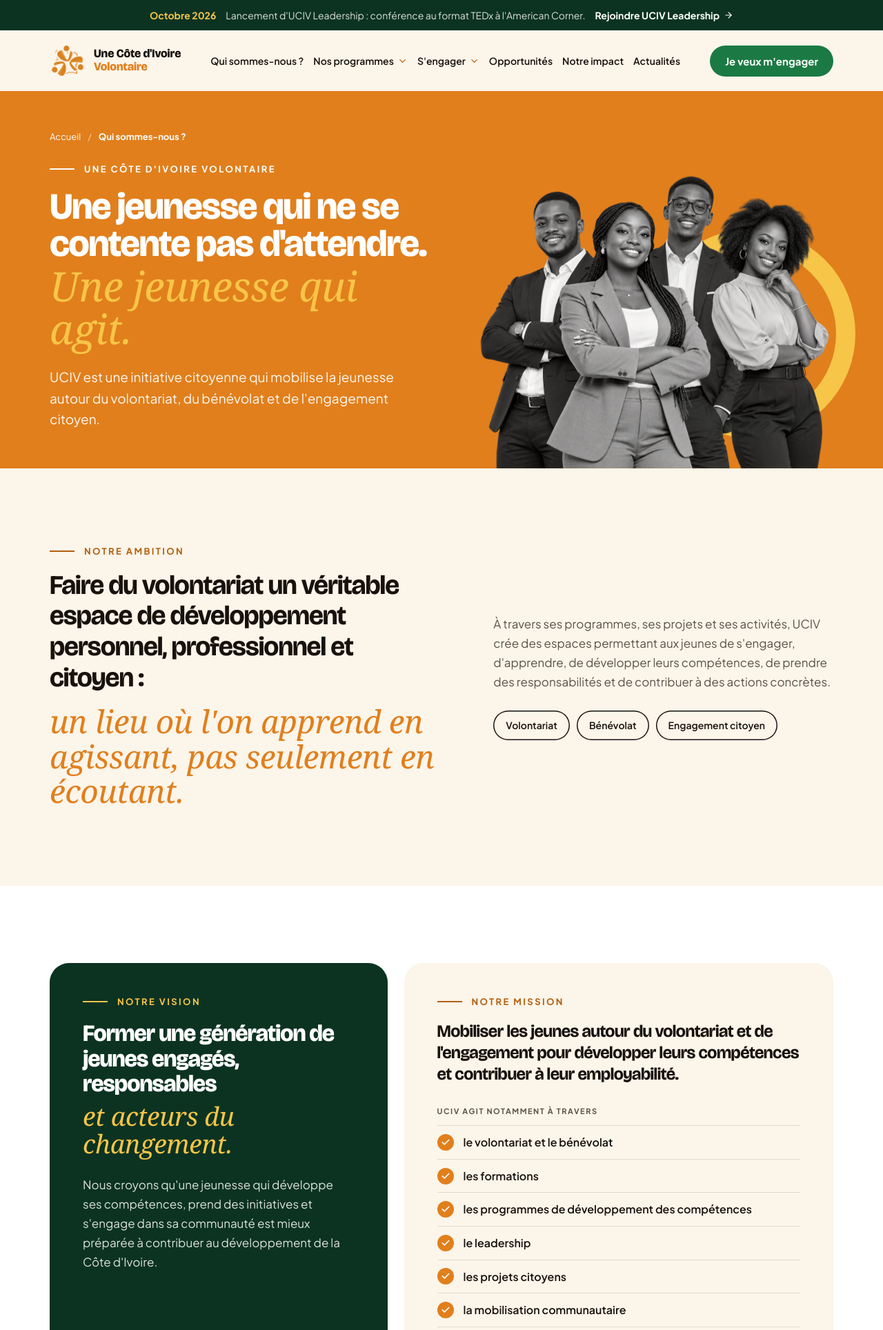
After one commit to kice007/uciv, a Django app: page /qui-sommes-nous/ in a window 1280 px wide. The commit adds this page. Shown: the top 1928 px of the page at 69% size. Run offline with Django 5.2, Linux system fonts and the light colour scheme; some web fonts are replaced.

Commit message:
Mise en place de la page Qui sommes-nous
Co-Authored-By: Claude Sonnet 5.5 <noreply@anthropic.com>

```diff
--- a/src/app/urls.py
+++ b/src/app/urls.py
@@ -7,5 +7,6 @@ app_name = 'app'
 
 urlpatterns = [
     path('', views.home, name='home'),
+    path('qui-sommes-nous/', views.qui_sommes_nous, name='qui_sommes_nous'),
     path('programmes/uciv-leadership/', views.uciv_leadership, name='uciv_leadership'),
 ]
--- a/src/app/views.py
+++ b/src/app/views.py
@@ -28,3 +28,8 @@ def home(request):
 def uciv_leadership(request):
     """Page du programme UCIV Leadership."""
     return render(request, 'app/layout/uciv_leadership.html', {'leadership': content.LEADERSHIP})
+
+
+def qui_sommes_nous(request):
+    """Page « Qui sommes-nous ? »."""
+    return render(request, 'app/layout/qui_sommes_nous.html', {'qui': content.QUI_SOMMES_NOUS})
--- a/src/static/app/assets/css/main.css
+++ b/src/static/app/assets/css/main.css
@@ -985,3 +985,102 @@ button { font: inherit; color: inherit; cursor: pointer; }
   .btn--encre:hover { background: #2e261c; }
   .lead-etape:hover .lead-etape__haut .icon { transform: translateX(3px); }
 }
+/* 13. Page Qui sommes-nous ? ------------------------------------------------- */
+.titre--56 { font-size: clamp(34px, 4.2vw, 56px); }
+.fil--clair { color: var(--blanc); }
+
+/* Hero */
+.qs-hero { background: var(--orange); color: var(--blanc); overflow: hidden; }
+.qs-hero__grille { display: grid; gap: 32px; padding-top: 28px; }
+.qs-hero__titre {
+  font-family: var(--f-titre); font-weight: 800;
+  font-size: clamp(36px, 4.2vw, 60px); line-height: 1; letter-spacing: -.03em;
+}
+.qs-hero__titre em {
+  display: block; margin-top: 4px;
+  font-family: var(--f-accent); font-style: italic; font-weight: 400;
+  font-size: 1.1em; letter-spacing: -.01em; line-height: 1.04; color: var(--jaune);
+}
+.qs-hero__chapo { margin-top: 24px; max-width: 540px; font-size: 17px; line-height: 1.6; color: rgba(255, 255, 255, .95); }
+.qs-hero__visuel { position: relative; align-self: end; max-width: 560px; width: 100%; margin-inline: auto; }
+.qs-hero__photo { position: relative; width: 100%; }
+.qs-hero__anneau {
+  right: -6%; bottom: 10%; width: 58%; aspect-ratio: 1;
+  border-width: 28px; border-color: var(--jaune); opacity: .55;
+}
+@media (min-width: 900px) {
+  .qs-hero__grille { grid-template-columns: minmax(0, 1.1fr) minmax(0, 1fr); align-items: center; gap: 40px; padding-top: 0; min-height: 540px; }
+  .qs-hero__texte { padding-block: 56px; }
+  .qs-hero__chapo { font-size: 19px; }
+  .qs-hero__visuel { align-self: end; margin-inline: 0 0; }
+}
+
+/* Ambition */
+.qs-ambition__grille { display: grid; gap: 36px; }
+.qs-ambition__titre {
+  font-family: var(--f-titre); font-weight: 700;
+  font-size: clamp(26px, 3.05vw, 44px); line-height: 1.15; letter-spacing: -.025em;
+}
+.qs-ambition__titre em {
+  display: block; margin-top: 14px;
+  font-family: var(--f-accent); font-style: italic; font-weight: 400;
+  font-size: 1.18em; letter-spacing: -.01em; line-height: 1.1; color: var(--orange);
+}
+.qs-chips { display: flex; flex-wrap: wrap; gap: 10px; margin-top: 28px; }
+.qs-chips li { padding: 10px 18px; border-radius: 999px; box-shadow: inset 0 0 0 1.5px var(--encre); font-size: 14px; font-weight: 600; }
+@media (min-width: 900px) {
+  .qs-ambition__grille { grid-template-columns: minmax(0, 1.15fr) minmax(0, 1fr); gap: clamp(40px, 6vw, 88px); align-items: center; }
+}
+
+/* Vision & mission */
+.qs-vm__grille { display: grid; gap: 24px; }
+.qs-vision, .qs-mission { padding: 32px 28px; border-radius: var(--rayon-lg); }
+.qs-vision { background: var(--vert-profond); color: var(--blanc); }
+.qs-mission { background: var(--creme); }
+.qs-vision h2 { font-family: var(--f-titre); font-weight: 800; font-size: clamp(26px, 2.65vw, 38px); line-height: 1.08; letter-spacing: -.03em; }
+.qs-vision h2 em {
+  display: block; margin-top: 8px;
+  font-family: var(--f-accent); font-style: italic; font-weight: 400;
+  font-size: 1.1em; letter-spacing: -.01em; color: var(--jaune);
+}
+.qs-vision p:last-child { margin-top: 24px; color: rgba(255, 255, 255, .85); font-size: 17px; line-height: 1.65; }
+.qs-mission h2 { font-family: var(--f-titre); font-weight: 700; font-size: clamp(22px, 1.95vw, 28px); line-height: 1.25; letter-spacing: -.02em; }
+.qs-mission__intro { margin-top: 28px; color: var(--texte); font-size: 11px; font-weight: 700; letter-spacing: .14em; text-transform: uppercase; }
+.qs-mission__liste { margin-top: 12px; }
+.qs-mission__liste li { display: flex; align-items: center; gap: 14px; padding-block: 11px; border-top: 1px solid var(--filet); font-weight: 600; }
+.qs-mission__coche { display: grid; place-items: center; flex: none; width: 24px; height: 24px; border-radius: 50%; background: var(--orange); color: var(--blanc); }
+.qs-mission__coche .icon { width: 14px; height: 14px; stroke-width: 3; }
+@media (min-width: 900px) {
+  .qs-vm__grille { grid-template-columns: minmax(0, 560fr) minmax(0, 712fr); }
+  .qs-vision, .qs-mission { padding: 48px; }
+}
+
+/* Valeurs */
+.qs-valeurs__liste { display: grid; gap: 32px 28px; }
+.qs-valeur { display: grid; gap: 10px; align-content: start; padding-top: 24px; border-top: 2px solid var(--encre); }
+.qs-valeur__num { font-family: var(--f-accent); font-style: italic; font-size: 48px; line-height: 1; color: var(--orange); }
+.qs-valeur--vert .qs-valeur__num { color: var(--vert); }
+.qs-valeur h3 { font-family: var(--f-titre); font-weight: 800; font-size: 28px; letter-spacing: -.02em; line-height: 1.1; }
+.qs-valeur p { color: var(--texte); font-size: 16px; line-height: 1.6; max-width: 36ch; }
+@media (min-width: 720px) { .qs-valeurs__liste { grid-template-columns: repeat(2, 1fr); } }
+@media (min-width: 1100px) { .qs-valeurs__liste { grid-template-columns: repeat(3, 1fr); gap: 48px 40px; } }
+
+/* Citation */
+.qs-citation { padding-block: clamp(64px, 8vw, 112px); background: var(--orange); color: var(--blanc); text-align: center; }
+.qs-citation__cadre { display: flex; flex-direction: column; align-items: center; gap: 30px; }
+.qs-citation__texte {
+  max-width: 18em; font-family: var(--f-titre); font-weight: 800;
+  font-size: clamp(30px, 3.6vw, 52px); line-height: 1.06; letter-spacing: -.03em; text-wrap: balance;
+}
+.qs-citation__texte em {
+  display: block; margin-top: 6px;
+  font-family: var(--f-accent); font-style: italic; font-weight: 400;
+  font-size: 1.12em; letter-spacing: -.01em; color: var(--jaune);
+}
+
+/* Animations : mêmes entrées que le hero de l'accueil. */
+.qs-hero__anneau { animation: entree-disque 900ms var(--ease-out) both; }
+.qs-hero__photo { animation: entree-photo 900ms var(--ease-out) 120ms both; }
+@media (prefers-reduced-motion: reduce) {
+  .qs-hero__photo, .qs-hero__anneau { animation: none; }
+}
--- /dev/null
+++ b/src/templates/app/layout/qui_sommes_nous.html
@@ -0,0 +1,126 @@
+{% extends "app/base/base.html" %}
+{% load static %}
+
+{% block title %}Qui sommes-nous ? — Une Côte d'Ivoire Volontaire{% endblock %}
+{% block description %}UCIV est une initiative citoyenne qui mobilise la jeunesse autour du volontariat, du bénévolat et de l'engagement citoyen : notre ambition, notre vision, notre mission et nos valeurs.{% endblock %}
+
+{% block content %}
+
+{# ---------------------------------------------------------------- Hero #}
+<section class="qs-hero">
+  <div class="conteneur qs-hero__grille">
+    <div class="qs-hero__texte">
+      <nav class="fil fil--clair" aria-label="Fil d'Ariane">
+        <ol>
+          <li><a href="{% url 'app:home' %}">Accueil</a></li>
+          <li aria-current="page"><strong>Qui sommes-nous ?</strong></li>
+        </ol>
+      </nav>
+      <p class="surtitre surtitre--blanc hero__entree" style="--i: 0">Une Côte d'Ivoire Volontaire</p>
+      <h1 class="qs-hero__titre hero__entree" style="--i: 1">
+        {{ qui.hero_titre }} <em>{{ qui.hero_suite }}</em>
+      </h1>
+      <p class="qs-hero__chapo hero__entree" style="--i: 2">{{ qui.hero_chapo }}</p>
+    </div>
+    <div class="qs-hero__visuel">
+      <span class="forme forme--anneau qs-hero__anneau" aria-hidden="true"></span>
+      <img class="qs-hero__photo" src="{% static 'app/assets/img/groupe-nb.png' %}" width="1374" height="1145"
+           alt="Quatre jeunes leaders souriants, en tenue professionnelle." fetchpriority="high">
+    </div>
+  </div>
+</section>
+
+{# -------------------------------------------------------------- Ambition #}
+<section class="section qs-ambition">
+  <div class="conteneur qs-ambition__grille">
+    <div data-reveal>
+      <p class="surtitre">Notre ambition</p>
+      <h2 class="qs-ambition__titre">{{ qui.ambition }} <em>{{ qui.ambition_suite }}</em></h2>
+    </div>
+    <div data-reveal>
+      <p class="texte">{{ qui.ambition_texte }}</p>
+      <ul class="qs-chips">
+        {% for mot in qui.ambition_mots %}<li>{{ mot }}</li>{% endfor %}
+      </ul>
+    </div>
+  </div>
+</section>
+
+{# ------------------------------------------------------ Vision & mission #}
+<section class="section section--blanc qs-vm">
+  <div class="conteneur qs-vm__grille">
+    <article class="qs-vision" data-reveal>
+      <p class="surtitre surtitre--jaune">Notre vision</p>
+      <h2>{{ qui.vision }} <em>{{ qui.vision_suite }}</em></h2>
+      <p>{{ qui.vision_texte }}</p>
+    </article>
+    <article class="qs-mission" data-reveal style="--i: 1">
+      <p class="surtitre">Notre mission</p>
+      <h2>{{ qui.mission }}</h2>
+      <p class="qs-mission__intro">UCIV agit notamment à travers</p>
+      <ul class="qs-mission__liste">
+        {% for ligne in qui.mission_liste %}
+          <li>
+            <span class="qs-mission__coche">{% include "app/includes/_icon.html" with name="check" %}</span>
+            <span>{{ ligne }}</span>
+          </li>
+        {% endfor %}
+      </ul>
+    </article>
+  </div>
+</section>
+
+{# --------------------------------------------------------------- Valeurs #}
+<section class="section qs-valeurs">
+  <div class="conteneur">
+    <div class="entete-section" data-reveal>
+      <div>
+        <p class="surtitre">Ce qui nous rassemble</p>
+        <h2 class="titre titre--56">Nos valeurs, <em>en six mots.</em></h2>
+      </div>
+      <p class="texte">{{ qui.valeurs_intro }}</p>
+    </div>
+    <ol class="qs-valeurs__liste">
+      {% for valeur in qui.valeurs %}
+        <li class="qs-valeur{% if forloop.counter|divisibleby:2 %} qs-valeur--vert{% endif %}" data-reveal style="--i: {{ forloop.counter0 }}">
+          <span class="qs-valeur__num">0{{ forloop.counter }}</span>
+          <h3>{{ valeur.titre }}</h3>
+          <p>{{ valeur.texte }}</p>
+        </li>
+      {% endfor %}
+    </ol>
+  </div>
+</section>
+
+{# -------------------------------------------------------------- Citation #}
+<section class="qs-citation">
+  <div class="conteneur qs-citation__cadre" data-reveal>
+    <p class="qs-citation__texte">{{ qui.citation }} <em>{{ qui.citation_suite }}</em></p>
+    <a class="btn btn--blanc" href="#">
+      <span>Je veux m'engager</span>
+      <span class="btn__rond">{% include "app/includes/_icon.html" with name="arrow-right" %}</span>
+    </a>
+  </div>
+</section>
+
+{# ------------------------------------------------------------- Fondateur #}
+<section class="fondateur">
+  <div class="conteneur fondateur__grille">
+    <div class="fondateur__portrait" data-reveal="image">
+      <span class="fondateur__arche" aria-hidden="true"></span>
+      <img src="{% static 'app/assets/img/marshall-kouame.jpg' %}" width="1638" height="2048" loading="lazy"
+           alt="Portrait de Marshall Kouamé, président et fondateur d'UCIV.">
+    </div>
+    <div class="fondateur__texte" data-reveal>
+      <p class="surtitre">L'équipe</p>
+      <h2 class="titre titre--48">Une jeunesse qui ne se contente pas d'attendre. <em>Une jeunesse qui agit.</em></h2>
+      <p class="fondateur__nom">
+        <strong>Marshall Kouamé</strong>
+        Président et fondateur d'Une Côte d'Ivoire Volontaire
+      </p>
+      <a class="btn btn--contour" href="#">Découvrir UCIV</a>
+    </div>
+  </div>
+</section>
+
+{% endblock %}
```
Also changed, not shown: docs/AVANCEMENT.md (+7 -1 lines), src/app/content.py (+59 -2 lines), src/app/tests.py (+18 -0 lines).
